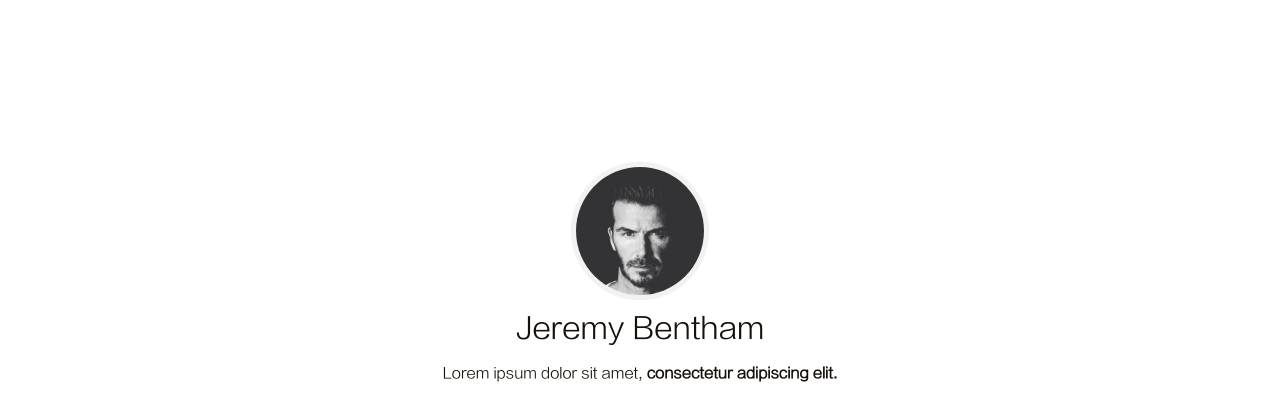
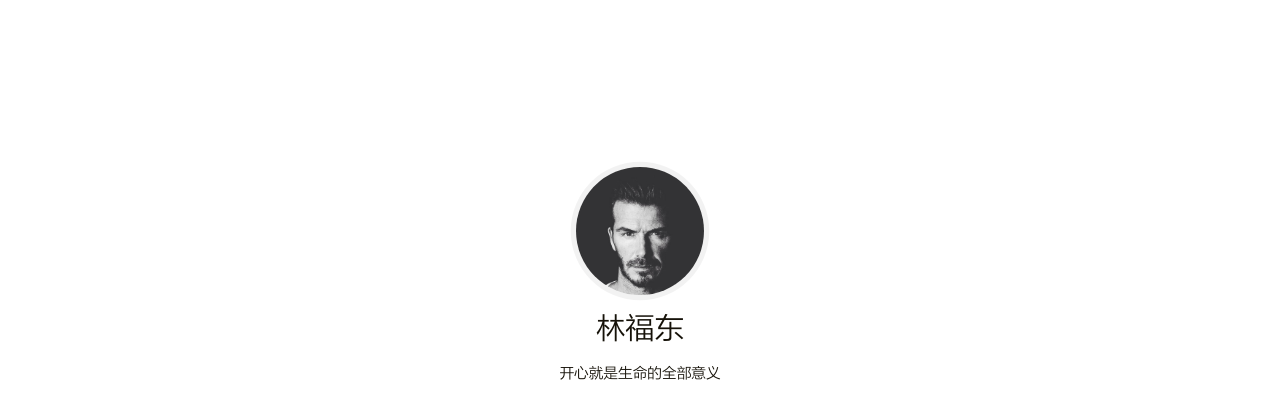
Before and after one commit to LinFudong/linfudong.github.io, a plain HTML site: page index.html in a window 1280 px wide. Shown: the part 67-462 px from the top of the page. Drawn offline with Linux system fonts and the light colour scheme.

Commit message:
Site updated: 2020-01-29 22:18:36

```diff
--- a/index.html
+++ b/index.html
@@ -113,8 +113,8 @@
         <div class="avatar">
             <a href="/archives"><img src="/image/avatar.jpeg"></a>
         </div>
-        <div class="nickname">Jeremy Bentham</div>
-        <div class="description"><p>Lorem ipsum dolor sit amet, <strong>consectetur adipiscing elit.</strong> <br>Fusce eget urna vitae velit <em>eleifend interdum at ac</em> nisi.</p>
+        <div class="nickname">林福东</div>
+        <div class="description"><p>开心就是生命的全部意义</p>
 </div>
         <div class="links">
 
```
